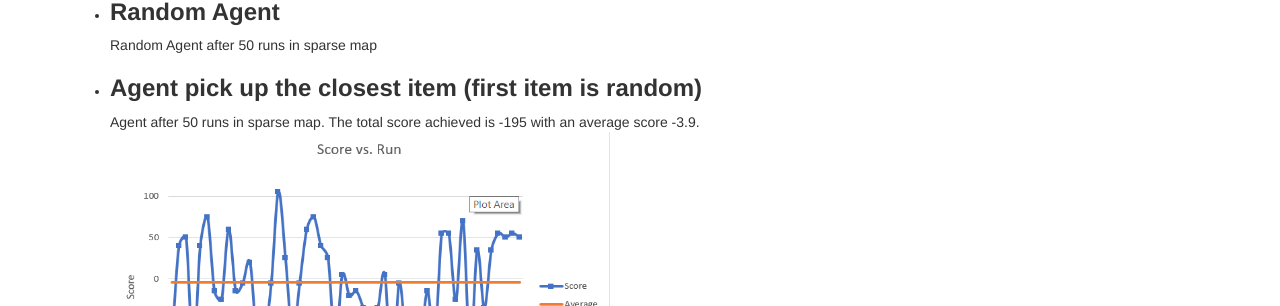
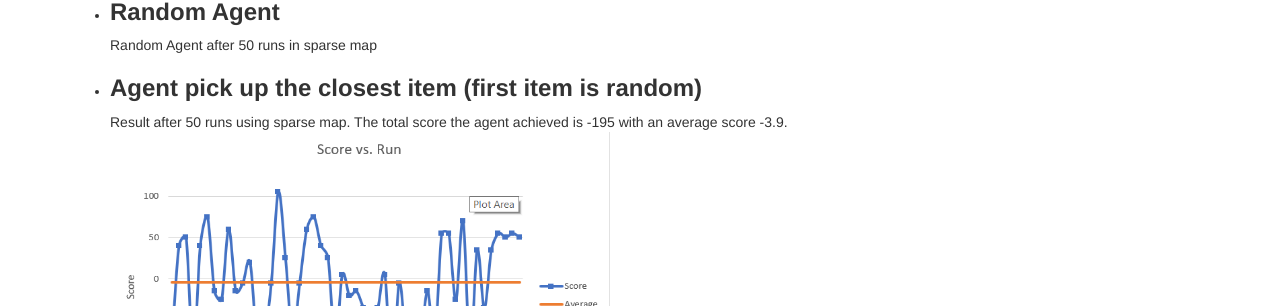
Before and after one commit to KumarHX/Agent007, a Jekyll site: the page built from docs/final.md, in a window 1280 px wide and 900 px high, scrolled down 1206 px. Shown: the part 146-452 px from the top of the window. Built offline with Jekyll 4.4.1, drawn with Linux system fonts in a browser that asks for light colours.

Commit message:
Update final.md

```diff
--- a/docs/final.md
+++ b/docs/final.md
@@ -41,7 +41,7 @@ Random Agent after 50 runs in sparse map <br>
 
 
 - ### **Agent pick up the closest item (first item is random)**
-Agent after 50 runs in sparse map. The total score achieved is -195 with an average score -3.9. <br>
+Result after 50 runs using sparse map. The total score the agent achieved is -195 with an average score -3.9. <br>
 <a href="url"><img src="ShortestPathSparse.png" align="center" height="300" width="500" ></a>
 
 
```
